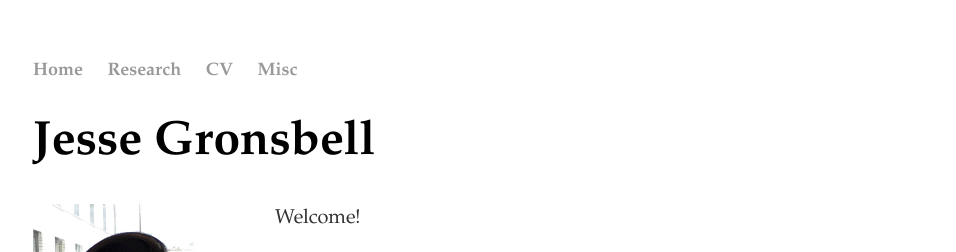
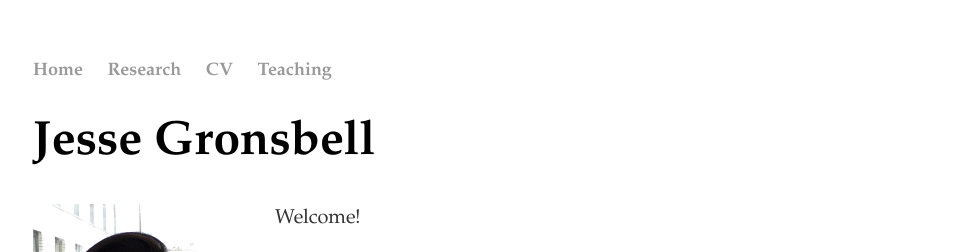
Before and after one commit to jgrons/old_website, a Jekyll site: the page built from index.html, in a window 1280 px wide. Shown: the top 252 px of the page, without its empty margins (159-1115 px from the left). Built offline with Jekyll 4.4.1, drawn with Linux system fonts in a browser that asks for light colours.

Commit message:
Update default.html

```diff
--- a/_layouts/default.html
+++ b/_layouts/default.html
@@ -12,7 +12,7 @@
 	        		<li style="font-size:18px; font-family: palatino"><a href="/">Home</a></li>
 				<li style="font-size:18px; font-family: palatino"><a href="/research">Research</a></li>
 				<li style="font-size:18px; font-family: palatino"><a href="/cv">CV</a></li>
-				<li style="font-size:18px; font-family: palatino"><a href="/misc">Misc</a></li>
+				<li style="font-size:18px; font-family: palatino"><a href="/teaching">Teaching</a></li>
 	    		</ul>
 			</nav>
 			<div class="container">
```
